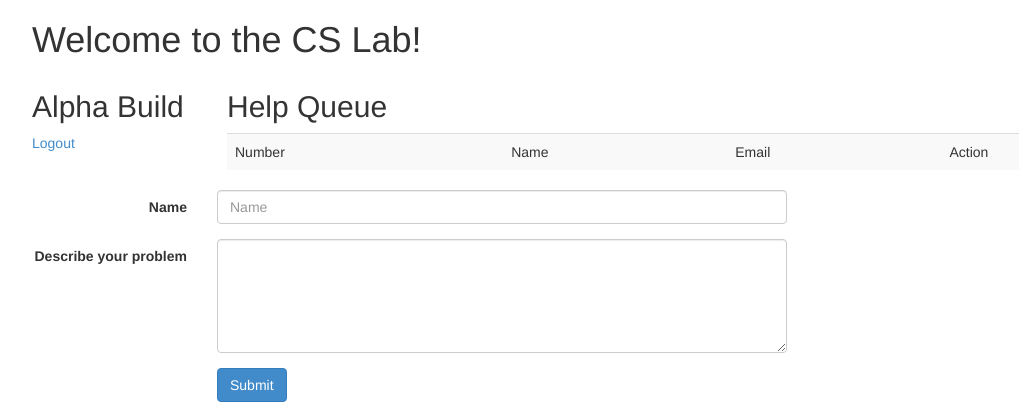
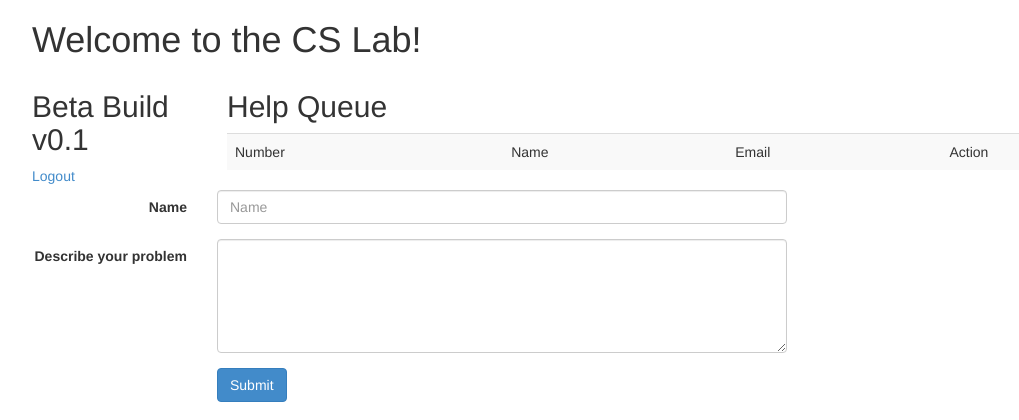
Before and after one commit to PrincetonCS-UCA/LabQueue, a Python web app: template templates/HelpQueue.html in a window 1280 px wide. Shown: the top 420 px of the page, without its empty margins (38-1057 px from the left). Run offline with Jinja, Linux system fonts and the light colour scheme; the template is opened without the code that fills it, so the values that code supplies are empty.

Commit message:
Move up to Beta

```diff
--- a/app.yaml
+++ b/app.yaml
@@ -1,7 +1,7 @@
 application: golden-cove-356
 version: 1
 runtime: python27
-api_version: 1
+api_version: 0.1
 threadsafe: yes
 
 handlers:
--- a/templates/HelpQueue.html
+++ b/templates/HelpQueue.html
@@ -16,7 +16,7 @@
          </div>
     <div class="row">
         <div class="col-md-2">
-            <h2>Alpha Build</h2>
+            <h2>Beta Build v0.1</h2>
             <a href="{{ logout_url }}">Logout</a><br>
             {% if is_ta %}
                 You are a TA!
```
